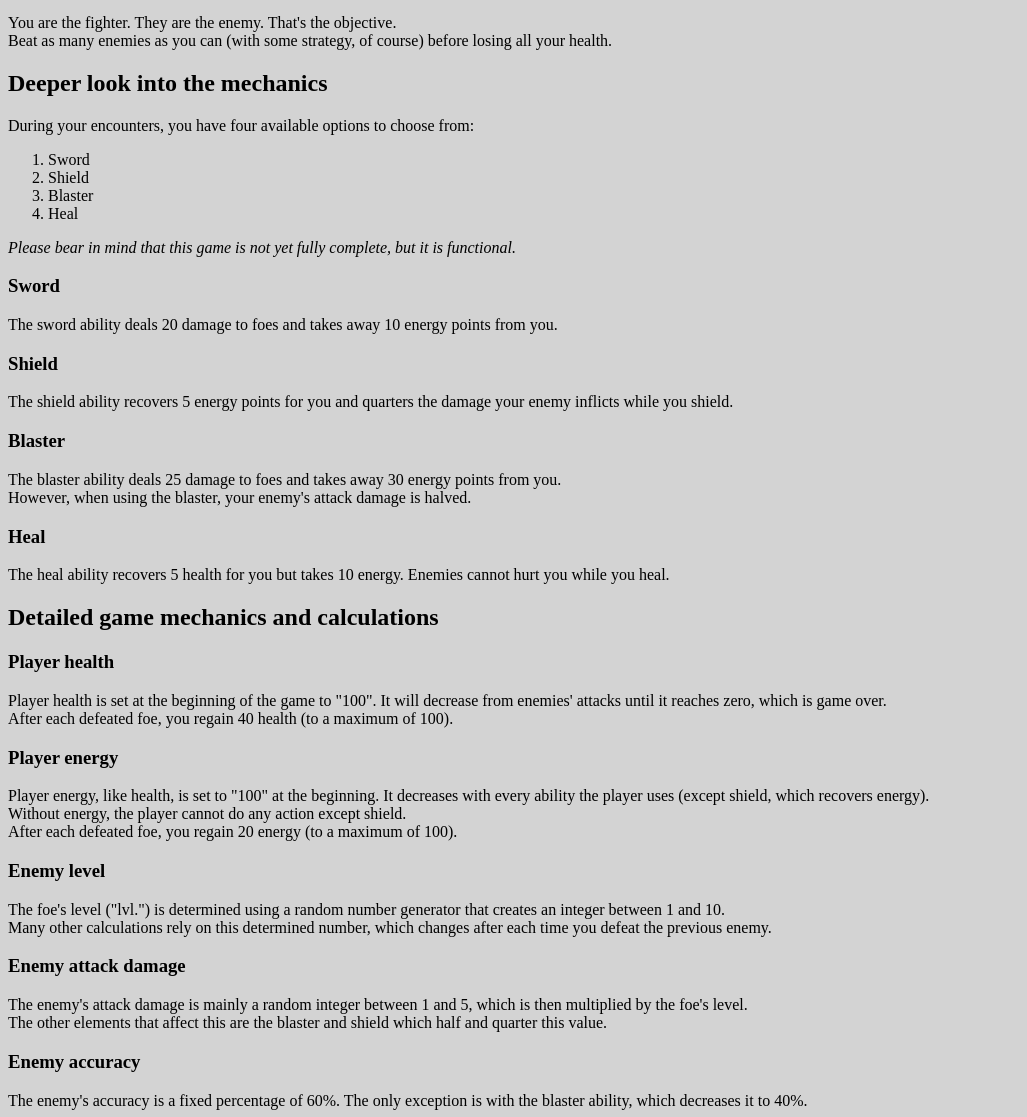
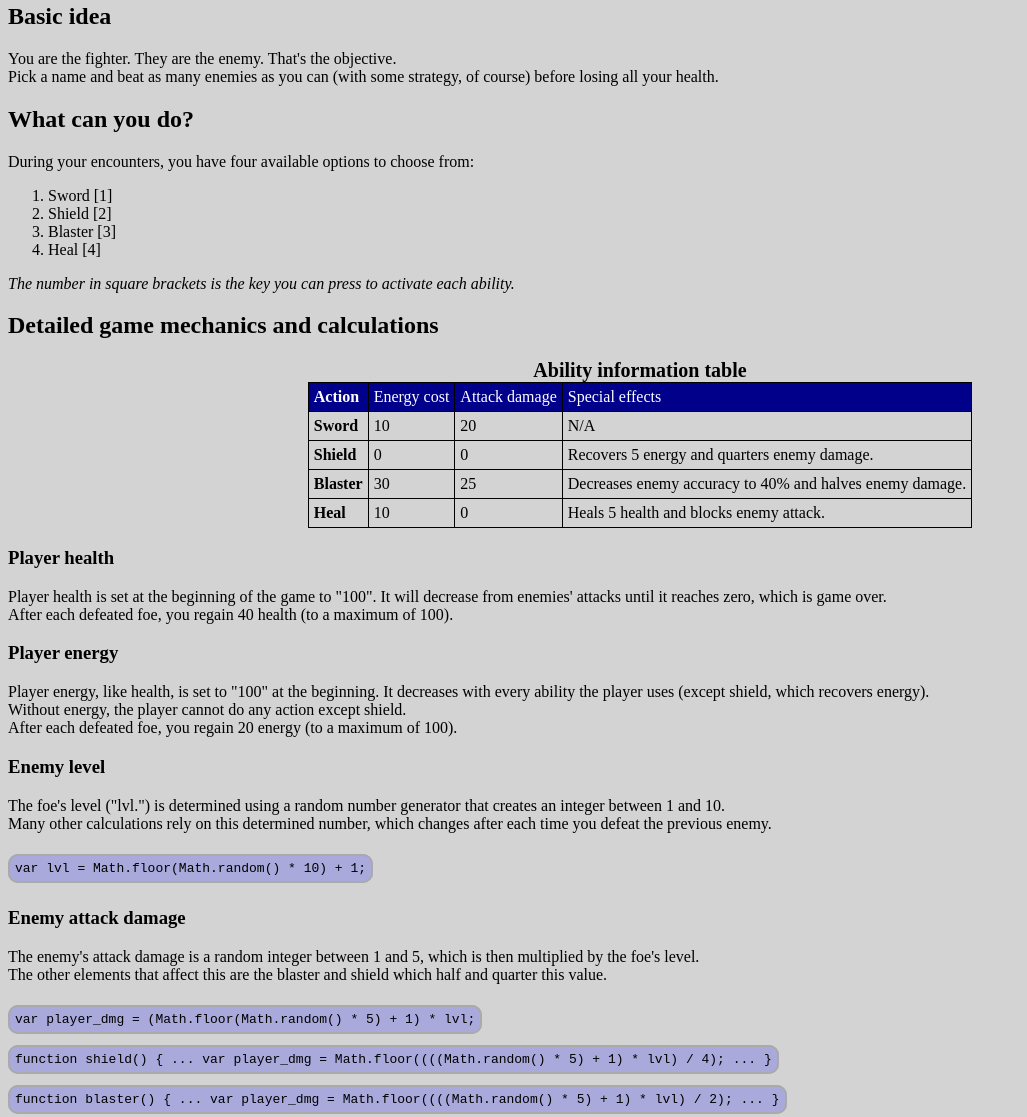
Before and after one commit to Hircinus/fighter, a plain HTML site: page help.html in a window 1280 px wide. Shown: the part 220-1337 px from the top of the page, without its empty margins (0-1027 px from the left). Drawn offline with Linux system fonts and the light colour scheme.

Commit message:
Minor update (1)
Added license
Added key events to activate abilities
Added more calculations and a table to the help guide

```diff
--- a/help.html
+++ b/help.html
@@ -10,32 +10,58 @@
     <hr>
     <p>Just want the code? Find it in our <a href="https://github.com/Hircinus/fighter/">GitHub repo!</a>
       <br>Or, you can check out the <a href="combat.js">JS file</a> directly.
+      <br>Read the <a href="license.txt">license</a> for this game (MIT).
+      <br><em>Copyright (c) 2019 Jacob Alfahad</em>
     </p>
     <h2>Basic idea</h2>
     <p>You are the fighter. They are the enemy. That's the objective.
       <br>
-      Beat as many enemies as you can (with some strategy, of course) before losing all your health.
-    <h2>Deeper look into the mechanics</h2>
+      Pick a name and beat as many enemies as you can (with some strategy, of course) before losing all your health.
+    </p>
+    <h2>What can you do?</h2>
     <p>During your encounters, you have four available options to choose from:
       <ol>
-        <li>Sword</li>
-        <li>Shield</li>
-        <li>Blaster</li>
-        <li>Heal</li>
+        <li>Sword [1]</li>
+        <li>Shield [2]</li>
+        <li>Blaster [3]</li>
+        <li>Heal [4]</li>
       </ol>
-      <em>Please bear in mind that this game is not yet fully complete, but it is functional.</em>
+      <em>The number in square brackets is the key you can press to activate each ability.</em>
     </p>
-      <h3>Sword</h3>
-      <p>The sword ability deals 20 damage to foes and takes away 10 energy points from you.</p>
-      <h3>Shield</h3>
-      <p>The shield ability recovers 5 energy points for you and quarters the damage your enemy inflicts while you shield.</p>
-      <h3>Blaster</h3>
-      <p>The blaster ability deals 25 damage to foes and takes away 30 energy points from you.
-        <br>However, when using the blaster, your enemy's attack damage is halved.
-      </p>
-      <h3>Heal</h3>
-      <p>The heal ability recovers 5 health for you but takes 10 energy. Enemies cannot hurt you while you heal.</p>
     <h2>Detailed game mechanics and calculations</h2>
+      <table>
+        <caption>Ability information table</caption>
+        <thead>
+          <td>Action</td>
+          <td>Energy cost</td>
+          <td>Attack damage</td>
+          <td>Special effects</td>
+        </thead>
+        <tr>
+          <td>Sword</td>
+          <td>10</td>
+          <td>20</td>
+          <td>N/A</td>
+        </tr>
+        <tr>
+          <td>Shield</td>
+          <td>0</td>
+          <td>0</td>
+          <td>Recovers 5 energy and quarters enemy damage.</td>
+        </tr>
+        <tr>
+          <td>Blaster</td>
+          <td>30</td>
+          <td>25</td>
+          <td>Decreases enemy accuracy to 40% and halves enemy damage.</td>
+        </tr>
+        <tr>
+          <td>Heal</td>
+          <td>10</td>
+          <td>0</td>
+          <td>Heals 5 health and blocks enemy attack.</td>
+        </tr>
+      </table>
       <h3>Player health</h3>
       <p>Player health is set at the beginning of the game to "100". It will decrease from enemies' attacks until it reaches zero, which is game over.
         <br>After each defeated foe, you regain 40 health (to a maximum of 100).
@@ -49,13 +75,22 @@
       <p>The foe's level ("lvl.") is determined using a random number generator that creates an integer between 1 and 10.
         <br>Many other calculations rely on this determined number, which changes after each time you defeat the previous enemy.
       </p>
+      <code>var lvl = Math.floor(Math.random() * 10) + 1;</code>
       <h3>Enemy attack damage</h3>
-      <p>The enemy's attack damage is mainly a random integer between 1 and 5, which is then multiplied by the foe's level.
+      <p>The enemy's attack damage is a random integer between 1 and 5, which is then multiplied by the foe's level.
         <br>The other elements that affect this are the blaster and shield which half and quarter this value.
       </p>
+      <code>var player_dmg = (Math.floor(Math.random() * 5) + 1) * lvl;</code>
+      <br>
+      <code>function shield() { ... var player_dmg = Math.floor((((Math.random() * 5) + 1) * lvl) / 4); ... }</code>
+      <br>
+      <code>function blaster() { ... var player_dmg = Math.floor((((Math.random() * 5) + 1) * lvl) / 2); ... }</code>
       <h3>Enemy accuracy</h3>
       <p>The enemy's accuracy is a fixed percentage of 60%. The only exception is with the blaster ability, which decreases it to 40%.
       </p>
+      <code>var ai_attack = Math.random(); if (ai_attack > 0.4) { ... }</code>
+      <br>
+      <code>function blaster() { ... var ai_attack = Math.random(); if (ai_attack > 0.6) { ... } ... }</code>
       <h3>Score</h3>
       <p>Your score is simply the sum of the levels of all the enemies you defeat.
       </p>
--- a/style.css
+++ b/style.css
@@ -2,18 +2,61 @@ body {
   overflow-x: hidden;
   background-color: lightgrey
 }
+
+/*LISTS*/
 ul {
   list-style-type: none
 }
 ul > li {
   margin: 5px
 }
+
+/*OTHER*/
 hr {
   border-radius: 50px;
   background-color: blue;
   border: outset darkblue 2px;
   height: 5px
 }
+code {
+  background-color: rgba(0,0,255,0.2);
+  border: #aaa 2px solid;
+  border-radius: 10px;
+  font-family: monospace;
+  padding: 5px;
+  line-height: 40px
+}
+
+/*TABLE*/
+caption {
+  font-size: 20px;
+  font-weight: bold;
+}
+table {
+  margin: auto
+}
+table, td {
+  border: 1px solid black;
+  border-collapse: collapse;
+}
+td:first-child {
+  font-weight: bold
+}
+td {
+  padding: 5px
+}
+thead > tr {
+  background-color: darkblue!important;
+  color: white;
+}
+tr:hover {
+  background-color: rgba(0,0,255,0.2)
+}
+thead > tr:hover {
+  background-color: darkblue
+}
+
+/*LINKS*/
 a {
   color: blue;
   text-decoration: none
```
Also changed, not shown: combat.html (+5 -4 lines), combat.js (+35 -1 lines), index.html (+2 -0 lines), license.txt (added).
